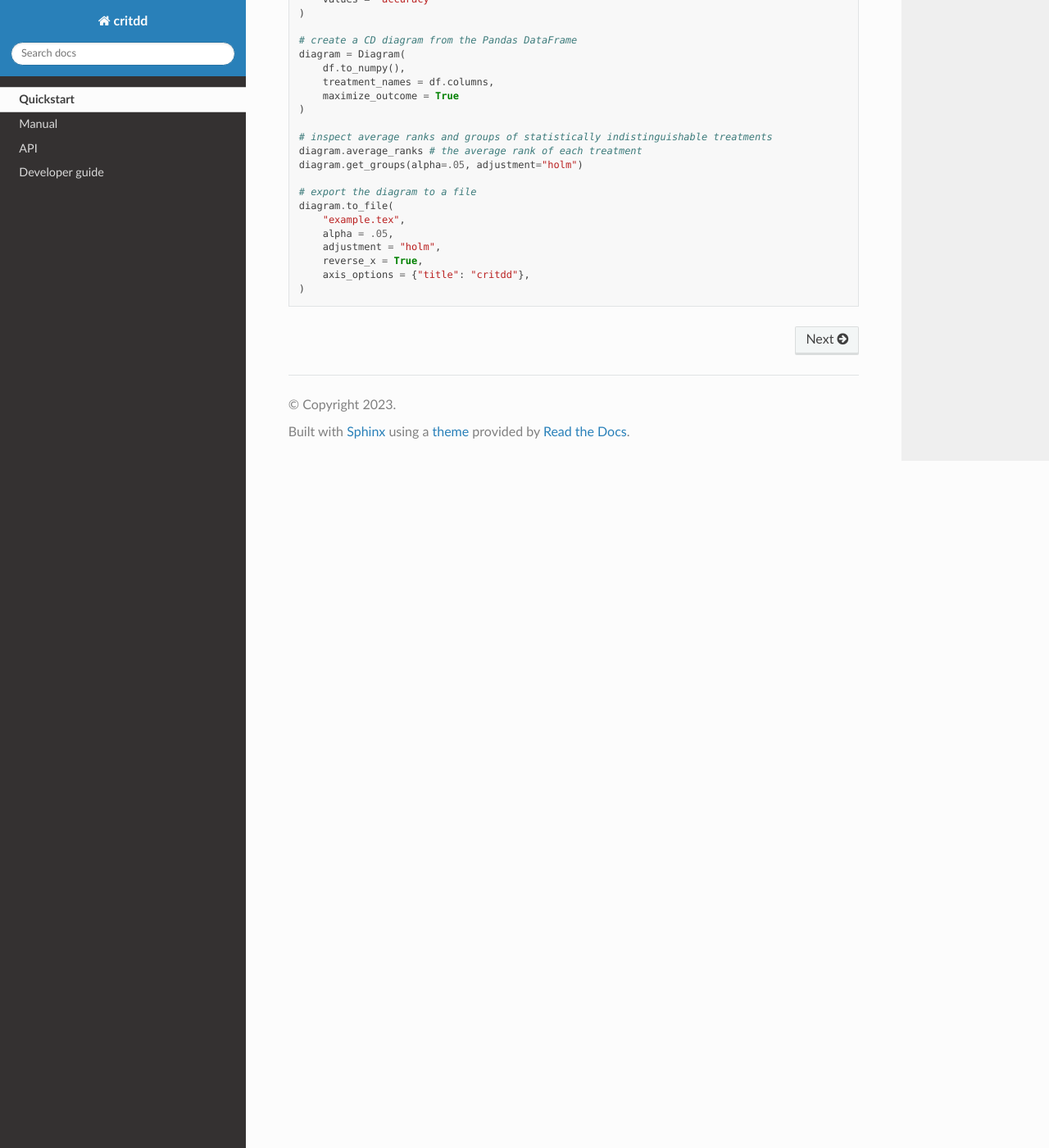
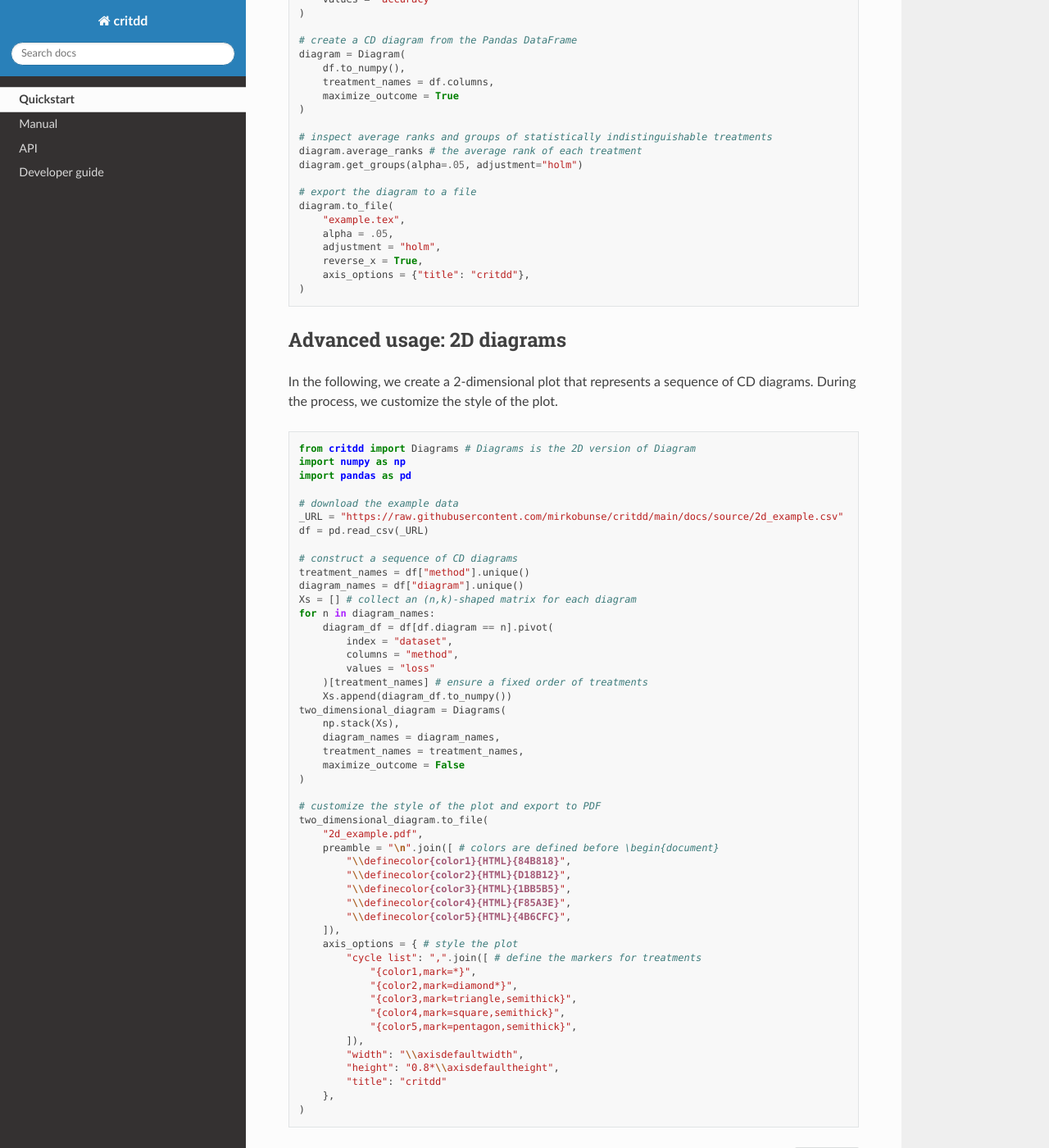
Before and after one commit to mirkobunse/critdd, a Sphinx documentation site: the page built from docs/source/index.md, in a window 1280 px wide and 1400 px high, scrolled down 1217 px. Shown: the whole window at 82% size. Built offline with Sphinx 7.4.7 and the Read the Docs theme 2.0.0, drawn with Linux system fonts in a browser that asks for light colours.

Commit message:
Document advanced usage of 2D diagrams

````diff
--- a/docs/source/index.md
+++ b/docs/source/index.md
@@ -65,3 +65,60 @@ diagram.to_file(
     axis_options = {"title": "critdd"},
 )
 ```
+
+
+## Advanced usage: 2D diagrams
+
+In the following, we create a 2-dimensional plot that represents a sequence of CD diagrams. During the process, we customize the style of the plot.
+
+```python
+from critdd import Diagrams # Diagrams is the 2D version of Diagram
+import numpy as np
+import pandas as pd
+
+# download the example data
+_URL = "https://raw.githubusercontent.com/mirkobunse/critdd/main/docs/source/2d_example.csv"
+df = pd.read_csv(_URL)
+
+# construct a sequence of CD diagrams
+treatment_names = df["method"].unique()
+diagram_names = df["diagram"].unique()
+Xs = [] # collect an (n,k)-shaped matrix for each diagram
+for n in diagram_names:
+    diagram_df = df[df.diagram == n].pivot(
+        index = "dataset",
+        columns = "method",
+        values = "loss"
+    )[treatment_names] # ensure a fixed order of treatments
+    Xs.append(diagram_df.to_numpy())
+two_dimensional_diagram = Diagrams(
+    np.stack(Xs),
+    diagram_names = diagram_names,
+    treatment_names = treatment_names,
+    maximize_outcome = False
+)
+
+# customize the style of the plot and export to PDF
+two_dimensional_diagram.to_file(
+    "2d_example.pdf",
+    preamble = "\n".join([ # colors are defined before \begin{document}
+        "\\definecolor{color1}{HTML}{84B818}",
+        "\\definecolor{color2}{HTML}{D18B12}",
+        "\\definecolor{color3}{HTML}{1BB5B5}",
+        "\\definecolor{color4}{HTML}{F85A3E}",
+        "\\definecolor{color5}{HTML}{4B6CFC}",
+    ]),
+    axis_options = { # style the plot
+        "cycle list": ",".join([ # define the markers for treatments
+            "{color1,mark=*}",
+            "{color2,mark=diamond*}",
+            "{color3,mark=triangle,semithick}",
+            "{color4,mark=square,semithick}",
+            "{color5,mark=pentagon,semithick}",
+        ]),
+        "width": "\\axisdefaultwidth",
+        "height": "0.8*\\axisdefaultheight",
+        "title": "critdd"
+    },
+)
+```
````
Also changed, not shown: docs/source/2d_example.csv (added, +341 -0 lines).
